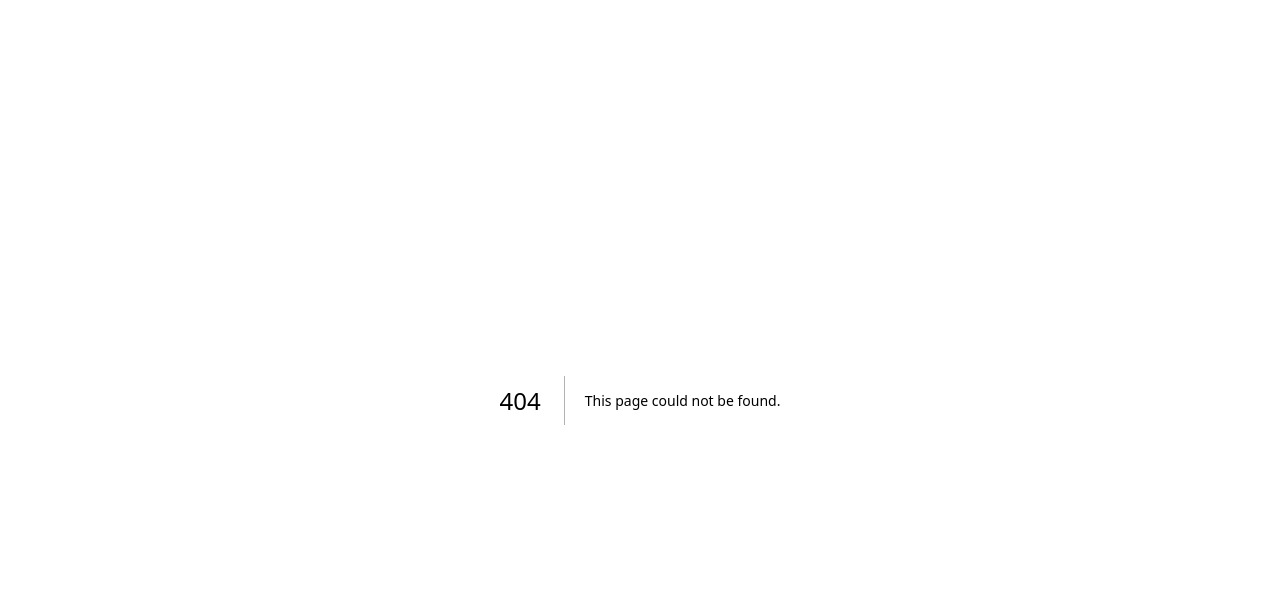
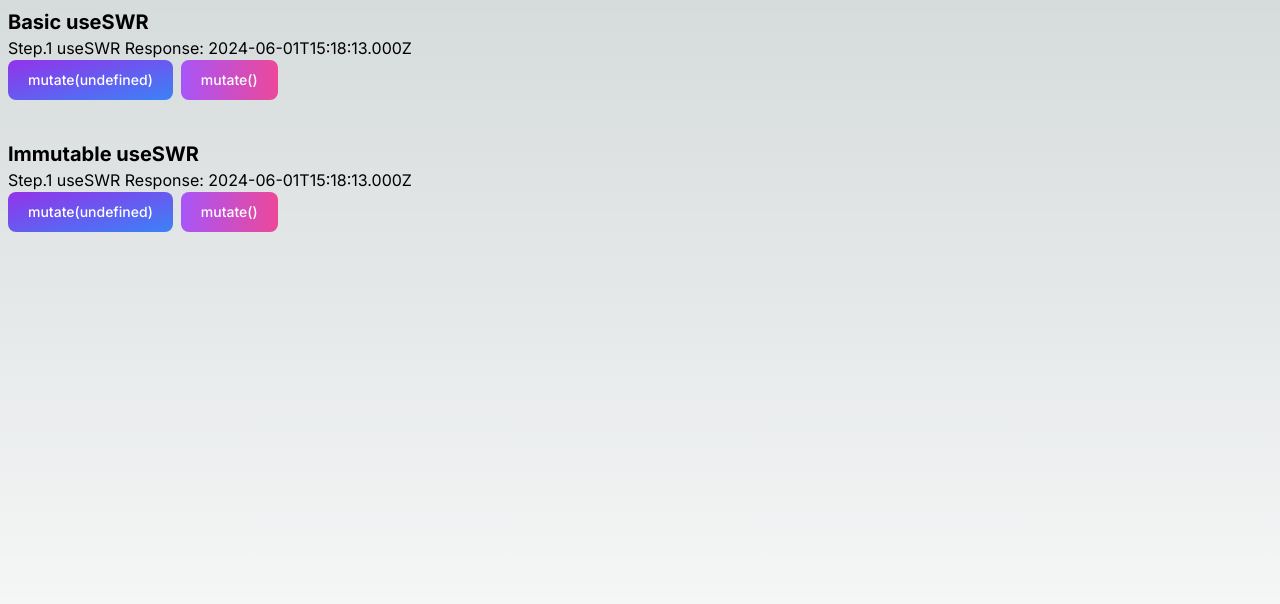
Before and after one commit to taconasu/swr-playground, a Next.js app: page /step1 in a window 1280 px wide. Before the commit this address had no page. Shown: the top 604 px of the page. Built offline with nearby package versions, Linux system fonts and the light colour scheme.

Commit message:
step.1 useSWR

```diff
--- /dev/null
+++ b/src/app/api/step1/route.ts
@@ -0,0 +1,11 @@
+export type Step1Response = {
+  message: string;
+};
+
+export async function GET() {
+  // 無条件で2秒かかるGET APIくん
+  await new Promise((resolve) => setTimeout(resolve, 2000));
+  return Response.json({
+    message: `Step.1 useSWR Response: ${new Date().toISOString()}`,
+  });
+}
--- a/src/app/layout.tsx
+++ b/src/app/layout.tsx
@@ -1,6 +1,7 @@
 import type { Metadata } from "next";
 import { Inter } from "next/font/google";
 import "./globals.css";
+import { twMerge } from "tailwind-merge";
 
 const inter = Inter({ subsets: ["latin"] });
 
@@ -15,8 +16,10 @@ export default function RootLayout({
   children: React.ReactNode;
 }>) {
   return (
-    <html lang="en">
-      <body className={inter.className}>{children}</body>
+    <html lang="ja">
+      <body className={twMerge(inter.className, "min-h-screen")}>
+        {children}
+      </body>
     </html>
   );
 }
--- a/src/app/page.tsx
+++ b/src/app/page.tsx
@@ -1,4 +1,5 @@
 import Image from "next/image";
+import Link from "next/link";
 
 export default function Home() {
   return (
@@ -40,22 +41,18 @@ export default function Home() {
       </div>
 
       <div className="mb-32 grid text-center lg:mb-0 lg:w-full lg:max-w-5xl lg:grid-cols-4 lg:text-left">
-        <a
-          href="https://nextjs.org/docs?utm_source=create-next-app&utm_medium=appdir-template&utm_campaign=create-next-app"
+        <Link
+          href="/step1"
           className="group rounded-lg border border-transparent px-5 py-4 transition-colors hover:border-gray-300 hover:bg-gray-100 hover:dark:border-neutral-700 hover:dark:bg-neutral-800/30"
-          target="_blank"
-          rel="noopener noreferrer"
         >
           <h2 className="mb-3 text-2xl font-semibold">
-            Docs{" "}
+            Step.1{" "}
             <span className="inline-block transition-transform group-hover:translate-x-1 motion-reduce:transform-none">
               -&gt;
             </span>
           </h2>
-          <p className="m-0 max-w-[30ch] text-sm opacity-50">
-            Find in-depth information about Next.js features and API.
-          </p>
-        </a>
+          <p className="m-0 max-w-[30ch] text-sm opacity-50">useSWR</p>
+        </Link>
 
         <a
           href="https://nextjs.org/learn?utm_source=create-next-app&utm_medium=appdir-template-tw&utm_campaign=create-next-app"
--- /dev/null
+++ b/src/app/step1/page.tsx
@@ -0,0 +1,81 @@
+"use client";
+import { useStap1 } from "@/playgrounds/step1";
+import { tv } from "tailwind-variants";
+
+const button = tv({
+  variants: {
+    type: {
+      primary:
+        "text-white bg-gradient-to-br from-purple-600 to-blue-500 hover:bg-gradient-to-bl focus:ring-4 focus:outline-none focus:ring-blue-300 dark:focus:ring-blue-800 font-medium rounded-lg text-sm px-5 py-2.5 text-center me-2 mb-2",
+      secondary:
+        "text-white bg-gradient-to-r from-purple-500 to-pink-500 hover:bg-gradient-to-l focus:ring-4 focus:outline-none focus:ring-purple-200 dark:focus:ring-purple-800 font-medium rounded-lg text-sm px-5 py-2.5 text-center me-2 mb-2",
+    },
+  },
+  defaultVariants: {
+    type: "primary",
+  },
+});
+
+const flexItem = tv({
+  base: "p-2",
+});
+
+export default function Page() {
+  const { data, isLoading, isValidating, clear, revalidate } = useStap1();
+  // useSWRImmutableと同等のオプションを指定する
+  // https://swr.vercel.app/ja/docs/revalidation#disable-automatic-revalidations
+  const {
+    data: immutableData,
+    isLoading: immutableIsLoading,
+    isValidating: immutableIsValidating,
+    clear: immutableClear,
+    revalidate: immutableRevalidate,
+  } = useStap1("immutable", {
+    revalidateIfStale: false,
+    revalidateOnFocus: false,
+    revalidateOnReconnect: false,
+  });
+
+  return (
+    <div className="flex flex-col gap-4">
+      <div className={flexItem()}>
+        <h1 className="text-xl font-bold">Basic useSWR</h1>
+        <p>
+          {data?.message}
+          {!isLoading && isValidating && <span>(isValidating...)</span>}
+        </p>
+        {isLoading && <p>Now Loading...</p>}
+        <button className={button()} type="button" onClick={clear}>
+          mutate(undefined)
+        </button>
+        <button
+          className={button({ type: "secondary" })}
+          type="button"
+          onClick={revalidate}
+        >
+          mutate()
+        </button>
+      </div>
+      <div className={flexItem()}>
+        <h1 className="text-xl font-bold">Immutable useSWR</h1>
+        <p>
+          {immutableData?.message}
+          {!immutableIsLoading && immutableIsValidating && (
+            <span>(isValidating...)</span>
+          )}
+        </p>
+        {immutableIsLoading && <p>Now Loading...</p>}
+        <button className={button()} type="button" onClick={immutableClear}>
+          mutate(undefined)
+        </button>
+        <button
+          className={button({ type: "secondary" })}
+          type="button"
+          onClick={immutableRevalidate}
+        >
+          mutate()
+        </button>
+      </div>
+    </div>
+  );
+}
--- /dev/null
+++ b/src/playgrounds/step1/index.ts
@@ -0,0 +1,24 @@
+import { Step1Response } from "@/app/api/step1/route";
+import useSWR from "swr";
+import type { SWRConfiguration } from "swr";
+
+export const useStap1 = (key?: string, options?: SWRConfiguration) => {
+  const fetcher = async (): Promise<Step1Response> => {
+    const res = await fetch("/api/step1");
+    const data = await res.json();
+    return data;
+  };
+  const { data, isLoading, isValidating, mutate } = useSWR(
+    ["/api/step1", key],
+    fetcher,
+    options
+  );
+
+  // キャッシュを削除（undefined）して再取得をする（これによってisLoadingがtrueになる）
+  const clear = () => mutate(undefined);
+  // リクエストを再検証する
+  // https://swr.vercel.app/ja/docs/mutation#revalidation
+  const revalidate = () => mutate();
+
+  return { data, isLoading, isValidating, clear, revalidate };
+};
```
Also changed, not shown: package.json (+9 -5 lines), 2 other files (tests, documents, lock files or other folders).
